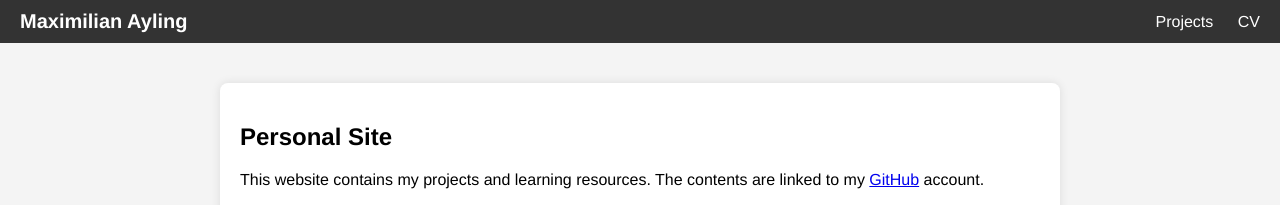
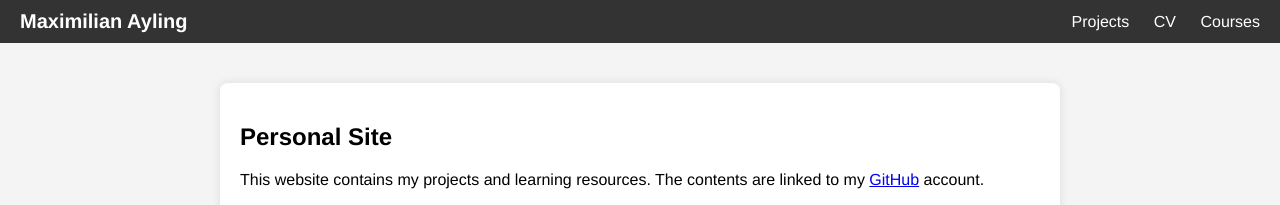
Before and after one commit to mga3/mga3.github.io, a Jekyll site: the page built from index.md, in a window 1280 px wide. Shown: the top 205 px of the page. Built offline with Jekyll 4.4.1, drawn with Linux system fonts in a browser that asks for light colours.

Commit message:
Update default.html

```diff
--- a/_layouts/default.html
+++ b/_layouts/default.html
@@ -12,6 +12,7 @@
         <div class="nav-links">
             <a href="{{ site.baseurl }}/projects">Projects</a>
             <a href="{{ site.baseurl }}/cv">CV</a>
+            <a href="{{ site.baseurl }}/cv">Courses</a>
         </div>
     </nav>
     <div class="content">
```
